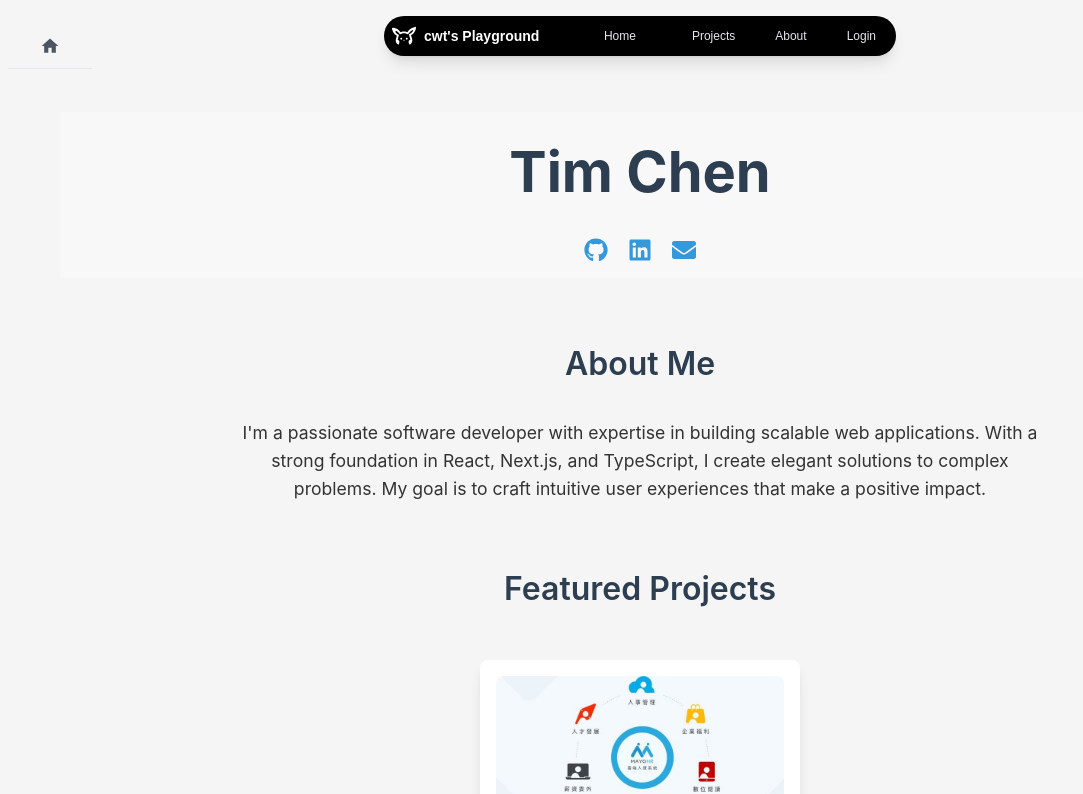
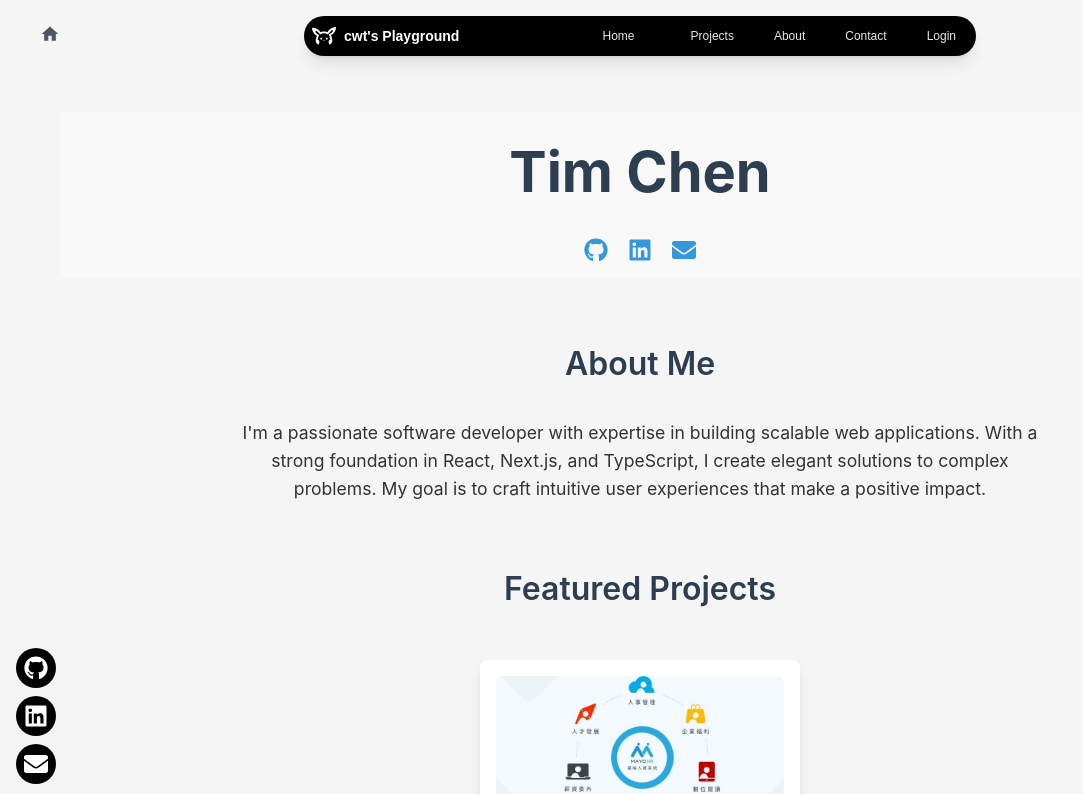
Before and after one commit to timchen0326/tims-playland, a Next.js app: page / in a window 1280 px wide. Shown: the top 794 px of the page, without its empty margins (0-1083 px from the left). Built offline with nearby package versions, Linux system fonts and the light colour scheme.

Commit message:
upadated layout

```diff
--- a/src/app/globals.css
+++ b/src/app/globals.css
@@ -77,3 +77,34 @@ footer {
   width: 50em;
   height: 20em;
 }
+
+.header-hidden {
+  transform: translateY(-100%);
+  transition: transform 0.3s ease-in-out;
+}
+
+.header-visible {
+  transform: translateY(0);
+  transition: transform 0.3s ease-in-out;
+}
+
+.social-icons-container {
+  position: fixed;
+  bottom: 16px; /* Adjust based on how far you want it from the bottom */
+  left: 16px; /* Adjust based on how far you want it from the left */
+  z-index: 20; /* Ensure this is higher than the header and main content */
+  display: flex;
+  flex-direction: column;
+  gap: 8px;
+}
+
+.social-icon {
+  background-color: black;
+  border-radius: 50%;
+  padding: 8px;
+  transition: background-color 0.3s;
+}
+
+.social-icon:hover {
+  background-color: gray;
+}
--- a/src/app/layout.tsx
+++ b/src/app/layout.tsx
@@ -1,12 +1,11 @@
 "use client";
 import { ReactNode, useEffect, useState } from 'react';
 import '../app/globals.css';
-import './layout.css';  // Import the layout.css file
-import { useRouter } from 'next/navigation';
+import './layout.css';
 import { motion, AnimatePresence } from 'framer-motion';
 import Breadcrumbs from '@/util/breadcrumb/page';
 import { Providers } from './providers';
-import users from '@/util/users';
+import { FaGithub, FaLinkedin, FaEnvelope } from 'react-icons/fa';
 
 interface LayoutProps {
   children: ReactNode;
@@ -14,11 +13,26 @@ interface LayoutProps {
 
 const Layout = ({ children }: LayoutProps) => {
   const [isMenuOpen, setIsMenuOpen] = useState(false);
+  const [showNavbar, setShowNavbar] = useState(true);
+  let lastScrollY = 0;
 
-  const headerVariants = {
-    hidden: { y: -100 },
-    visible: { y: 0, transition: { type: 'spring', stiffness: 100 } }
-  };
+  useEffect(() => {
+    const handleScroll = () => {
+      const currentScrollY = window.scrollY;
+      if (currentScrollY > lastScrollY) {
+        setShowNavbar(false); // Scrolling down
+      } else {
+        setShowNavbar(true); // Scrolling up
+      }
+      lastScrollY = currentScrollY;
+    };
+
+    window.addEventListener('scroll', handleScroll);
+
+    return () => {
+      window.removeEventListener('scroll', handleScroll);
+    };
+  }, [lastScrollY]);
 
   const linkVariants = {
     hover: { scale: 1.1, color: "#3b82f6" }
@@ -41,11 +55,8 @@ const Layout = ({ children }: LayoutProps) => {
           <div className="breadcrumb-container">
             <Breadcrumbs />
           </div>
-          <motion.header
-            className="bg-black text-white shadow-lg rounded-full mx-auto mt-4 p-2 max-w-lg relative z-10 flex items-center justify-between"
-            variants={headerVariants}
-            initial="hidden"
-            animate="visible"
+          <header
+            className={`bg-black text-white shadow-lg rounded-full mx-auto mt-4 p-2 max-w-2xl relative z-10 flex items-center justify-between ${showNavbar ? 'header-visible' : 'header-hidden'}`}
           >
             <div className="flex items-center space-x-2">
               <img src="/pikachu.svg" alt="Pikachu Logo" width={24} height={24} />
@@ -54,7 +65,7 @@ const Layout = ({ children }: LayoutProps) => {
               </h1>
             </div>
             <nav className="hidden md:flex space-x-4">
-              {['Home','Projects', 'About', 'Login'].map((item) => (
+              {['Home', 'Projects', 'About', 'Contact', 'Login'].map((item) => (
                 <motion.a
                   key={item}
                   href={item === 'Home' ? '/' : `/${item.toLowerCase()}`}
@@ -82,7 +93,7 @@ const Layout = ({ children }: LayoutProps) => {
                   animate="open"
                   exit="closed"
                 >
-                  {['Home','Projects', 'About', 'Login'].map((item) => (
+                  {['Home', 'Projects', 'About', 'Contact', 'Login'].map((item) => (
                     <motion.a
                       key={item}
                       href={item === 'Home' ? '/' : `/${item.toLowerCase()}`}
@@ -96,16 +107,28 @@ const Layout = ({ children }: LayoutProps) => {
                 </motion.nav>
               )}
             </AnimatePresence>
-          </motion.header>
+          </header>
 
           <motion.main
-            className=" mx-auto p-4 relative z-10 "
+            className="mx-auto p-4 relative z-10"
             initial={{ opacity: 0, y: 20 }}
             animate={{ opacity: 1, y: 0 }}
             transition={{ delay: 0.2 }}
           >
             {children}
           </motion.main>
+
+          <div className="social-icons-container">
+            <a href="https://github.com/timchen0326" target="_blank" rel="noopener noreferrer" className="social-icon">
+              <FaGithub color="white" size={24} />
+            </a>
+            <a href="https://www.linkedin.com/in/tim-chen-4b37b1125" target="_blank" rel="noopener noreferrer" className="social-icon">
+              <FaLinkedin color="white" size={24} />
+            </a>
+            <a href="mailto:timchen0326ca@gmail.com" target="_blank" rel="noopener noreferrer" className="social-icon">
+              <FaEnvelope color="white" size={24} />
+            </a>
+          </div>
         </Providers>
       </body>
     </html>
--- a/src/util/breadcrumb/page.tsx
+++ b/src/util/breadcrumb/page.tsx
@@ -58,7 +58,7 @@ const Breadcrumbs: React.FC = () => {
 
   return (
     <motion.nav
-      className="flex items-center px-4 py-3 border-b border-gray-200"
+      className="flex items-center px-4"
       variants={containerVariants}
       initial="hidden"
       animate="visible"
```
